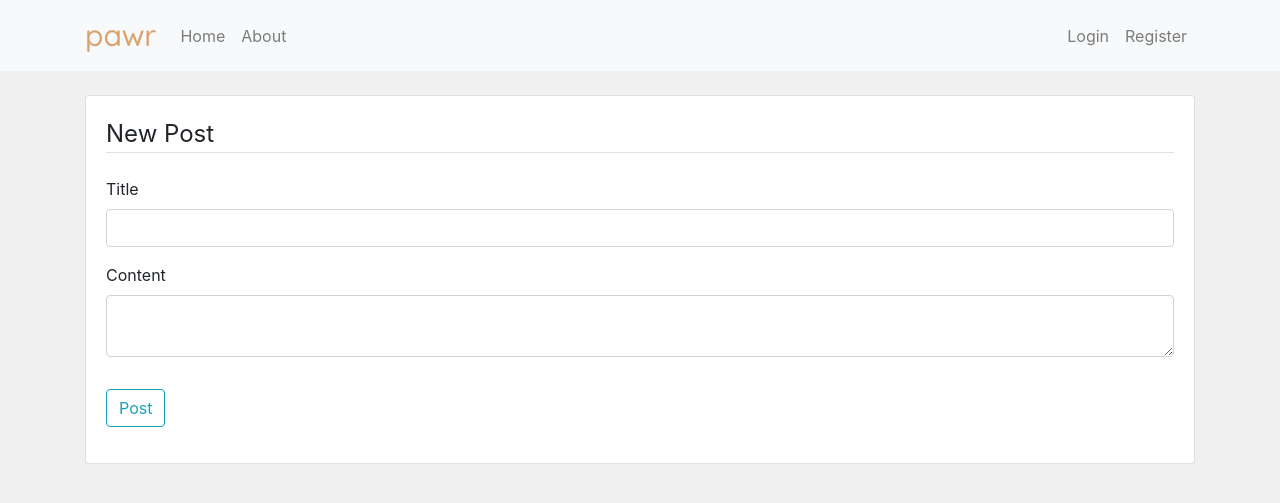
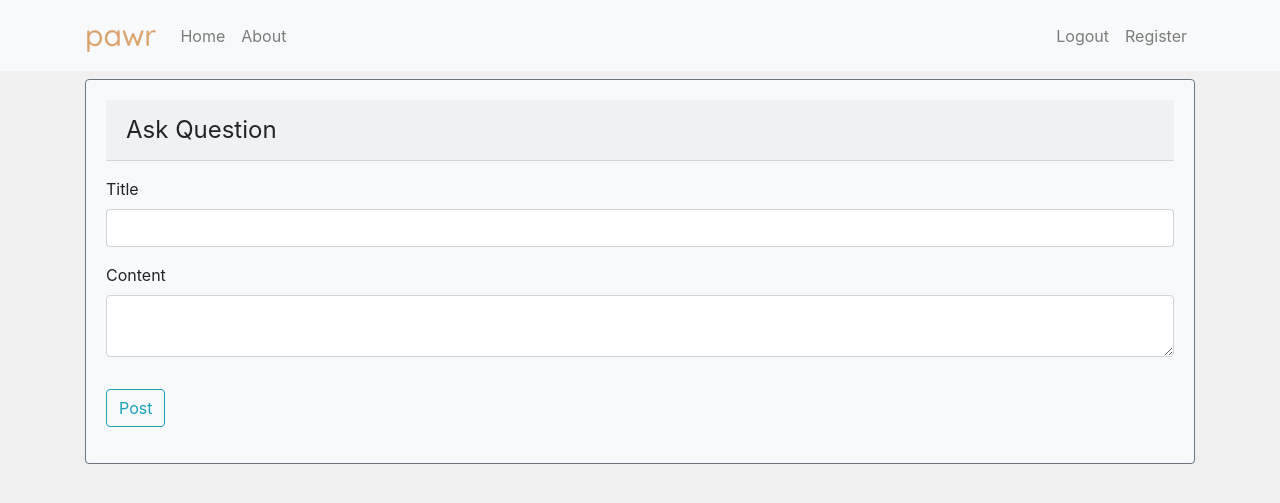
Before and after one commit to akzy1991/pawr-pet-forum, a Flask app: page /post/new in a window 1280 px wide. Shown: the top 503 px of the page. Run offline with Flask 2, Linux system fonts and the light colour scheme; the visitor is signed in with stand-in values (Sample User, id 1); some libraries are stand-ins or nearby versions.

Commit message:
refactored code to package

```diff
--- a/forms.py
+++ b/pawr/forms.py
@@ -1,6 +1,7 @@
 from flask_wtf import FlaskForm
 from wtforms import StringField, TextAreaField, DateTimeField, SubmitField, PasswordField, BooleanField
 from wtforms.validators import DataRequired, Length, Email, EqualTo
+from pawr import client, DB_NAME
 
 
 class NewPostForm(FlaskForm):
@@ -19,7 +20,8 @@ class RegistrationForm(FlaskForm):
     password = PasswordField('Password',
                              validators=[DataRequired()])
     confirm_password = PasswordField('Confirm Password',
-                                     validators=[DataRequired(), EqualTo('password')])
+                                     validators=[DataRequired(),
+                                                 EqualTo('password')])
     submit = SubmitField('Sign Up')
 
 
--- a/app.py
+++ b/pawr/routes.py
@@ -1,47 +1,12 @@
-from flask import Flask, render_template, request, redirect, url_for, flash
-import pymongo
-import flask_login
-from dotenv import load_dotenv
-from forms import NewPostForm, RegistrationForm, LoginForm
-from bson import ObjectId
-from flask_bcrypt import Bcrypt
-import os
+from flask import render_template, redirect, url_for, flash
+from flask_login import login_user, current_user, logout_user, login_required
+from pawr.forms import NewPostForm, RegistrationForm, LoginForm
+from pawr import app, client, DB_NAME, bc, login_manager, User
 from datetime import datetime
 
-# load env
-load_dotenv()
 
-app = Flask(__name__)
-
-# connect to mongodb
-MONGO_URI = os.environ.get('MONGO_URI')
-client = pymongo.MongoClient(MONGO_URI)
-
-
-# define my db_name
-DB_NAME = "pawr"
-
-# read in the SESSION_KEY variable from the operating system environment
-SESSION_KEY = os.environ.get('SESSION_KEY')
-app.secret_key = SESSION_KEY
-
-
-# login manager
-login_manager = flask_login.LoginManager()
-login_manager.init_app(app)
-
-# password encryption
-bc = Bcrypt(app)
-
-
-# create user object
-class User(flask_login.UserMixin):
-    pass
-
-
-# user loader
 @login_manager.user_loader
-def user_loader(email):
+def load_user(email):
     # find the user by email
     user_in_db = client[DB_NAME].users.find_one({
         'email': email
@@ -51,6 +16,8 @@ def user_loader(email):
 
     if user_in_db:
         user.id = user_in_db['email']
+        user.username = user_in_db['username']
+        return user
     else:
         return None
 
@@ -65,21 +32,40 @@ def home():
 
 @app.route('/register', methods=["GET", "POST"])
 def register():
+    if current_user.is_authenticated:
+        flash('You already have an account', 'info')
+        return redirect(url_for('home'))
     form = RegistrationForm()
     if form.validate_on_submit():
-        client[DB_NAME].users.insert_one({
-            'username': form.username.data,
-            'email': form.email.data,
-            'password': bc.generate_password_hash(form.password.data).decode('utf-8'),
+        username_exist = client[DB_NAME].users.find_one({
+            'username': form.username.data
         })
-        flash('Your account has been created, please log in', "success")
-        return redirect(url_for('login'))
+        print(username_exist)
+        email_exist = client[DB_NAME].users.find_one({
+            'email': form.email.data
+
+        })
+        if username_exist:
+            flash('Username already taken, please choose another one', 'danger')
+        elif email_exist:
+            flash('Email already registered, please log in', 'danger')
+        else:
+            client[DB_NAME].users.insert_one({
+                'username': form.username.data,
+                'email': form.email.data,
+                'password': bc.generate_password_hash(form.password.data).decode('utf-8'),
+            })
+            flash('Your account has been created, please log in', "success")
+            return redirect(url_for('login'))
     return render_template('register.template.html',
                            form=form, title='Sign Up')
 
 
 @app.route('/login', methods=["GET", "POST"])
 def login():
+    if current_user.is_authenticated:
+        flash('You are already logged in', 'info')
+        return redirect(url_for('home'))
     form = LoginForm()
     if form.validate_on_submit():
         user_in_db = client[DB_NAME].users.find_one({
@@ -89,7 +75,7 @@ def login():
             user = User()
             user.id = user_in_db['email']
             if bc.check_password_hash(user_in_db['password'], form.password.data):
-                flask_login.login_user(user)
+                login_user(user, remember=form.remember.data)
                 flash("Successfully Logged In", "success")
                 return redirect(url_for('home'))
             else:
@@ -101,23 +87,27 @@ def login():
                            form=form, title='Login')
 
 
+@app.route('/logout')
+def logout():
+    logout_user()
+    return redirect(url_for('home'))
+
+
 @app.route('/post/new', methods=["GET", "POST"])
+@login_required
 def new_post():
     form = NewPostForm()
     if form.validate_on_submit():
         client[DB_NAME].posts.insert_one({
             'title': form.title.data,
             'content': form.content.data,
-            'datetime_posted': datetime.now().replace(microsecond=0)
+            'datetime_posted': datetime.now().replace(microsecond=0),
+            'author': {
+                'email': current_user.id,
+                'username': current_user.username
+            },
         })
         flash(f"New post '{form.title.data}' created", "success")
         return redirect(url_for('home'))
     return render_template('new_post.template.html',
                            title='New Post', form=form)
-
-
-# "magic code" -- boilerplate
-if __name__ == '__main__':
-    app.run(host=os.environ.get('IP'),
-            port=int(os.environ.get('PORT')),
-            debug=True)
--- a/templates/home.template.html
+++ b/pawr/templates/home.template.html
@@ -2,12 +2,14 @@
 
 
 {% block content %}
+    {% if current_user.is_authenticated %}
     <a href="{{ url_for('new_post') }}" class="btn btn-warning btn-block mt-2 ">+ Ask Question</a>
+    {% endif %}
     {% for post in posts%}
         <div class="card mt-2">
             <div class="card-body">
                 <h3 class="card-header">{{post.title}}</h3>
-                <small class="text-muted">Posted on {{post.datetime_posted}}</small>
+                <small class="text-muted">Posted on {{post.datetime_posted}} by {% if post.author %}{{ post.author.username }}{% else %}anonymous{% endif %}</small>
                 <p class="card-text">{{post.content}}</p>
             </div>
         </div>
--- a/templates/layout.template.html
+++ b/pawr/templates/layout.template.html
@@ -47,8 +47,13 @@
                 </div>
                 <!-- Navbar Right Side -->
                 <div class="navbar-nav">
+                    {% if current_user.is_authenticated %}
+                    <a class="nav-item nav-link" href="{{url_for('logout')}}">Logout</a>
+                    <a class="nav-item nav-link" href="{{url_for('register')}}">Register</a>
+                    {% else %}
                     <a class="nav-item nav-link" href="{{url_for('login')}}">Login</a>
                     <a class="nav-item nav-link" href="{{url_for('register')}}">Register</a>
+                    {% endif %}
                 </div>
             </div>
         </div>
--- /dev/null
+++ b/pawr/templates/new_post.template.html
@@ -0,0 +1,43 @@
+{% extends 'layout.template.html' %}
+
+{% block content %}
+    <div class="card mt-2 bg-light border-secondary">
+        <div class="card-body">
+            <form method="POST">
+                {{ form.hidden_tag() }}
+                <fieldset class="form-group">
+                    <legend class="card-header mb-3">Ask Question</legend>
+                    <div class="form-group">
+                        {{ form.title.label(class='form-control-label') }}
+                        {% if form.title.errors %}
+                            {{ form.title(class='form-control is-invalid') }}
+                            <div class="invalid-feedback">
+                                {% for error in form.title.errors %}
+                                    <span>{{ error }}</span>
+                                {% endfor %}
+                            </div>
+                        {% else %}
+                            {{ form.title(class='form-control') }}
+                        {% endif %}
+                    </div>
+                    <div class="form-group">
+                        {{ form.content.label(class='form-control-label') }}
+                        {% if form.content.errors %}
+                            {{ form.content(class='form-control is-invalid') }}
+                            <div class="invalid-feedback">
+                                {% for error in form.content.errors %}
+                                    <span>{{ error }}</span>
+                                {% endfor %}
+                            </div>
+                        {% else %}
+                            {{ form.content(class='form-control') }}
+                        {% endif %}
+                    </div>
+                </fieldset>
+                <div class="form-group">
+                    {{ form.submit(class='btn btn-outline-info') }}
+                </div>
+            </form>
+        </div>
+    </div>
+{% endblock %}
--- /dev/null
+++ b/run.py
@@ -0,0 +1,9 @@
+from pawr import app
+import os
+
+
+# "magic code" -- boilerplate
+if __name__ == '__main__':
+    app.run(host=os.environ.get('IP'),
+            port=int(os.environ.get('PORT')),
+            debug=True)
--- a/templates/new_post.template.html
+++ /dev/null
@@ -1,25 +0,0 @@
-{% extends 'layout.template.html' %}
-
-{% block content %}
-<div class="card mt-4">
-	<div class="card-body">
-		<form method="POST">
-			{{ form.hidden_tag() }}
-			<fieldset class="form-group">
-				<legend class="border-bottom mb-4">New Post</legend>
-				<div class="form-group">
-					{{ form.title.label(class='form-control-label')}}
-					{{ form.title(class='form-control')}}
-				</div>
-				<div class="form-group">
-					{{ form.content.label(class='form-control-label')}}
-					{{ form.content(class='form-control')}}
-				</div>
-			</fieldset>
-			<div class="form-group">
-				{{ form.submit(class='btn btn-outline-info')}}
-			</div>
-		</form>
-	</div>
-</div>
-{% endblock %}
```
Also changed, not shown: pawr/__init__.py (added, +40 -0 lines), pawr/static/styles.css (renamed from static/styles.css), pawr/templates/login.template.html (renamed from templates/login.template.html), pawr/templates/register.template.html (renamed from templates/register.template.html), 1 other file.
